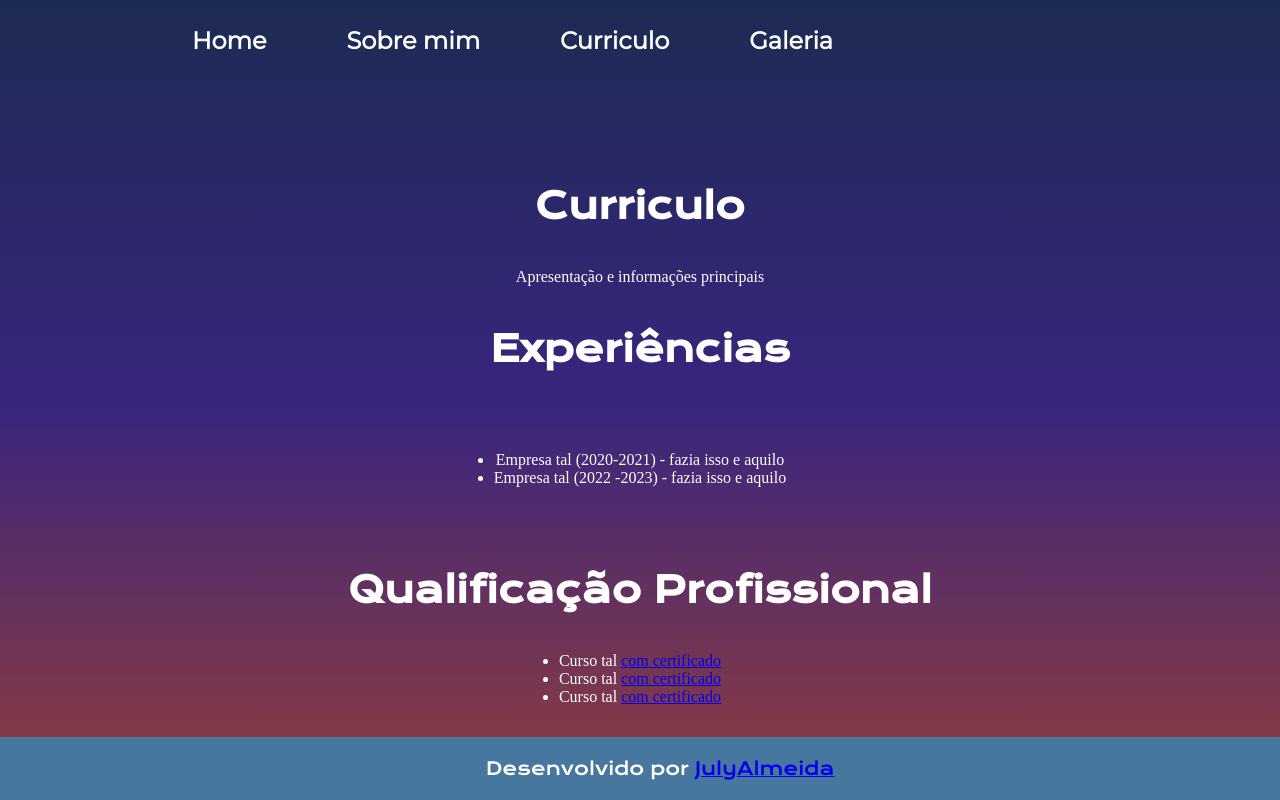
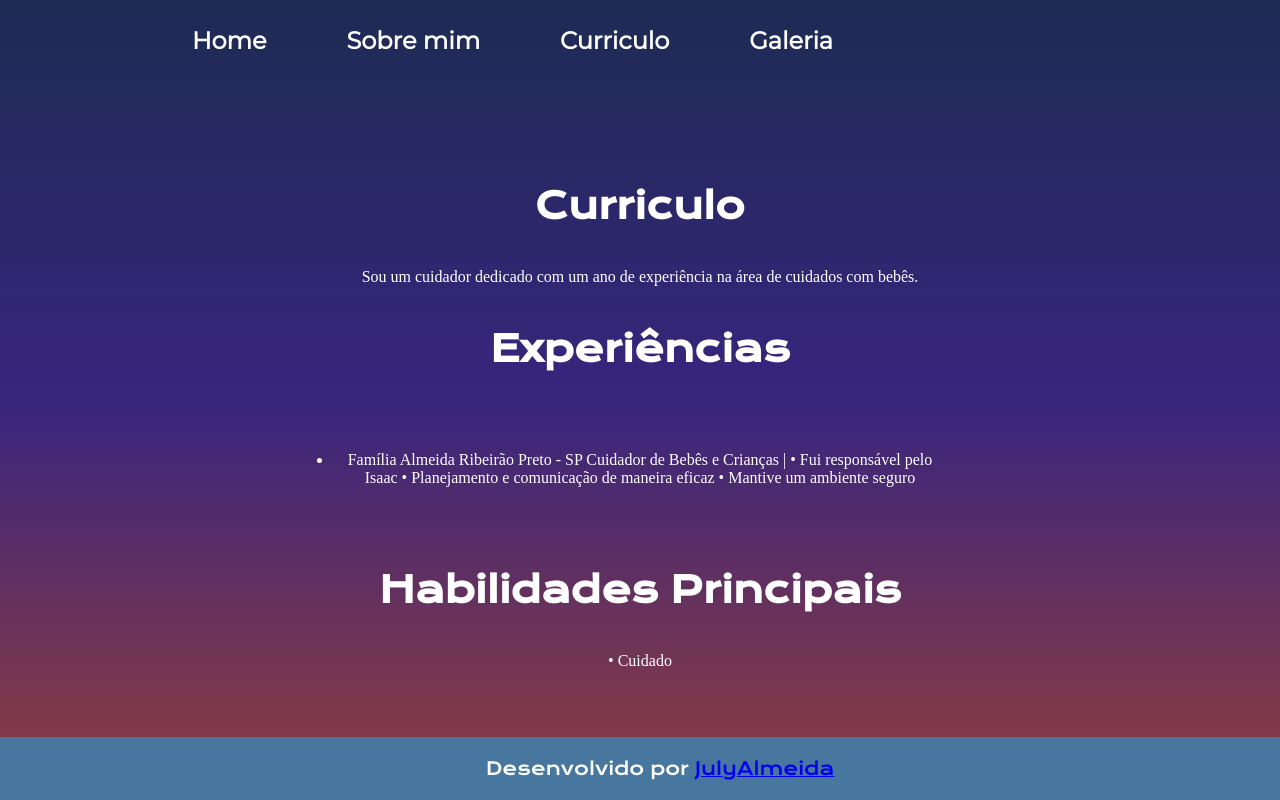
Before and after one commit to JulyAlmeida/j, a plain HTML site: page curriculo.html in a window 1280 px wide. Shown: the top 800 px of the page. Drawn offline with nearby package versions, Linux system fonts and the light colour scheme.

Commit message:
Add files via upload

```diff
--- a/curriculo.html
+++ b/curriculo.html
@@ -25,18 +25,30 @@
     <main class="conteudo">
         <section class="apresentacao-conteudo">
             <h1 class="apresentacao-conteudo-titulo">Curriculo</h1>
-            <p class="apresentacao-conteudo-texto"> Apresentação e informações principais
+            <p class="apresentacao-conteudo-texto"> Sou um cuidador dedicado com um ano de experiência na área de cuidados com bebês.
             </p>
             <h2 class="apresentacao-conteudo-titulo">Experiências</h2>
             <p class="apresentacao-conteudo-texto">
                 <ul class="apresentacao-conteudo-texto">
-                    <li>Empresa tal (2020-2021) - fazia isso e aquilo</li>
-                    <li>Empresa tal (2022
-                    -2023) - fazia isso e aquilo</li>
+                    <li>Família Almeida Ribeirão Preto - SP Cuidador de Bebês e Crianças |
+                        • Fui responsável pelo Isaac
+                        • Planejamento e comunicação de maneira eficaz
+                        • Mantive um ambiente seguro
+
                 </ul>
             </p>
-            <h2 class="apresentacao-conteudo-titulo">Qualificação Profissional</h2>
+
+
+            <h2 class="apresentacao-conteudo-titulo">Habilidades Principais</h2>
+            <p class="apresentacao-conteudo-texto">
+                • Cuidado</p>
+                <p class="apresentacao-conteudo-texto"></p> • Planejamento e comunicação eficaz com crianças e pais.</p>
+                <p class="apresentacao-conteudo-texto"></p> • Conhecimento de práticas de segurança e primeiros socorros para bebês e crianças.
+
+            </p>
+
            <div class="apresentacao-conteudo-texto">
+
             <ul class="apresentacao-conteudo-texto">
                 <li>Curso tal <a href="linkdocertificado">com certificado</a> </li>
                 <li>Curso tal <a href="linkdocertificado">com certificado</a></li>
```
